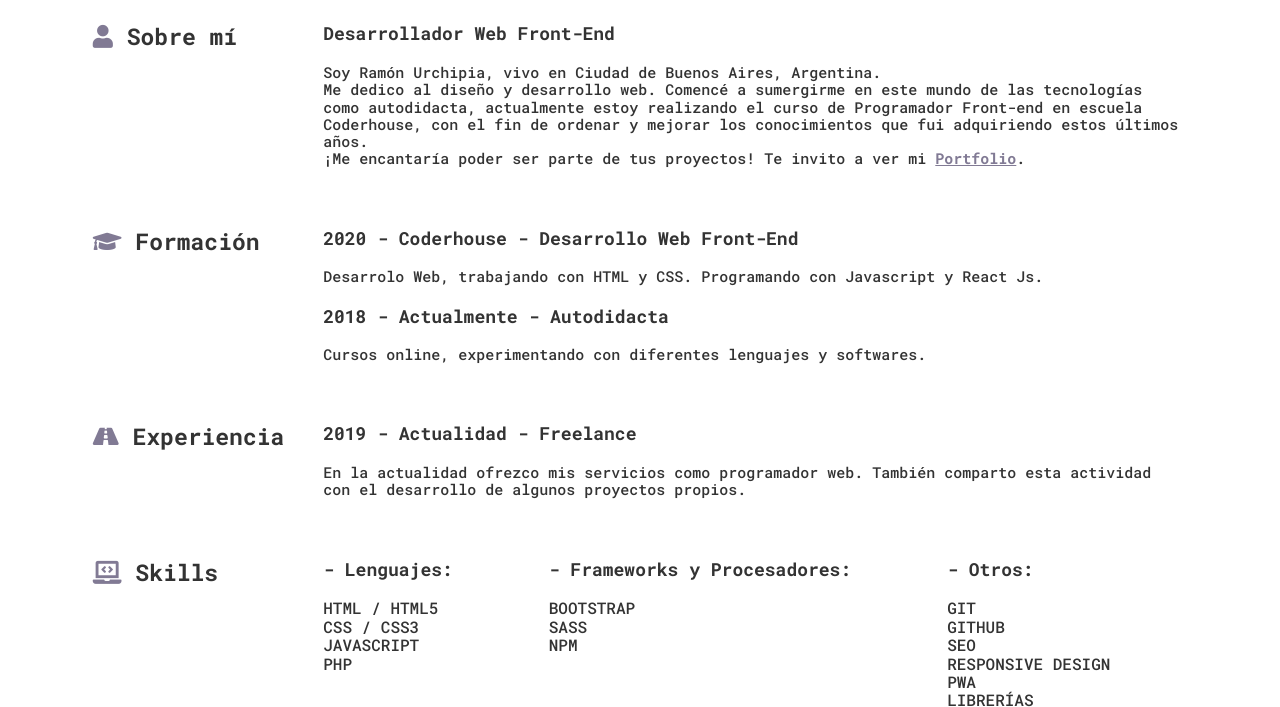
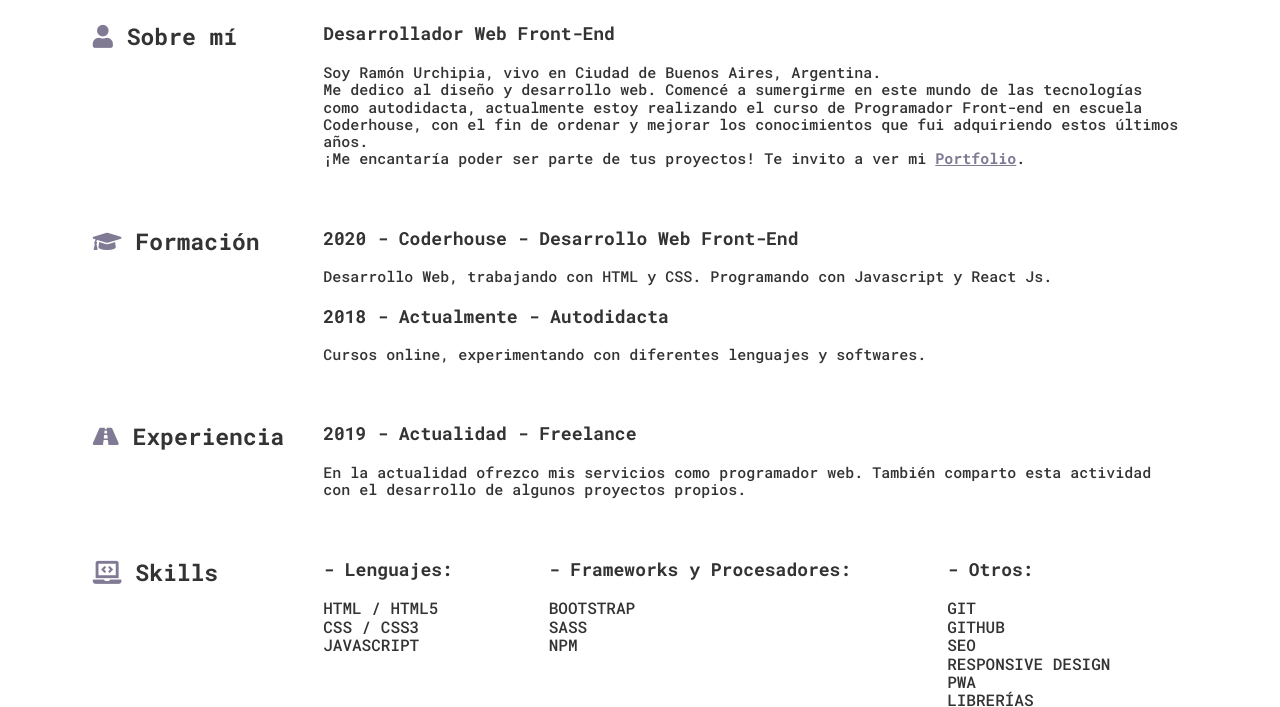
Before and after one commit to r-urchi/Portfolio, a website: page curriculum.html in a window 1280 px wide. Shown: the part 205-912 px from the top of the page. Drawn offline with Linux system fonts and the light colour scheme.

Commit message:
arreglo cv

```diff
--- a/curriculum.html
+++ b/curriculum.html
@@ -73,7 +73,7 @@
 
         <div class="curriculum__descripcion">
           <h4>2020 - Coderhouse - Desarrollo Web Front-End</h4>
-          <p>Desarrolo Web, trabajando con HTML y CSS. Programando con Javascript y React Js.</p>
+          <p>Desarrollo Web, trabajando con HTML y CSS. Programando con Javascript y React Js.</p>
 
           <h4 class="curriculum__segundo-titulo">2018 - Actualmente - Autodidacta</h4>
           <p>Cursos online, experimentando con diferentes lenguajes y softwares.</p>
@@ -104,7 +104,6 @@
               <li>HTML / HTML5</li>
               <li>CSS / CSS3</li>
               <li>JAVASCRIPT</li>
-              <li>PHP</li>
             </ul>
           </div>
 
```
